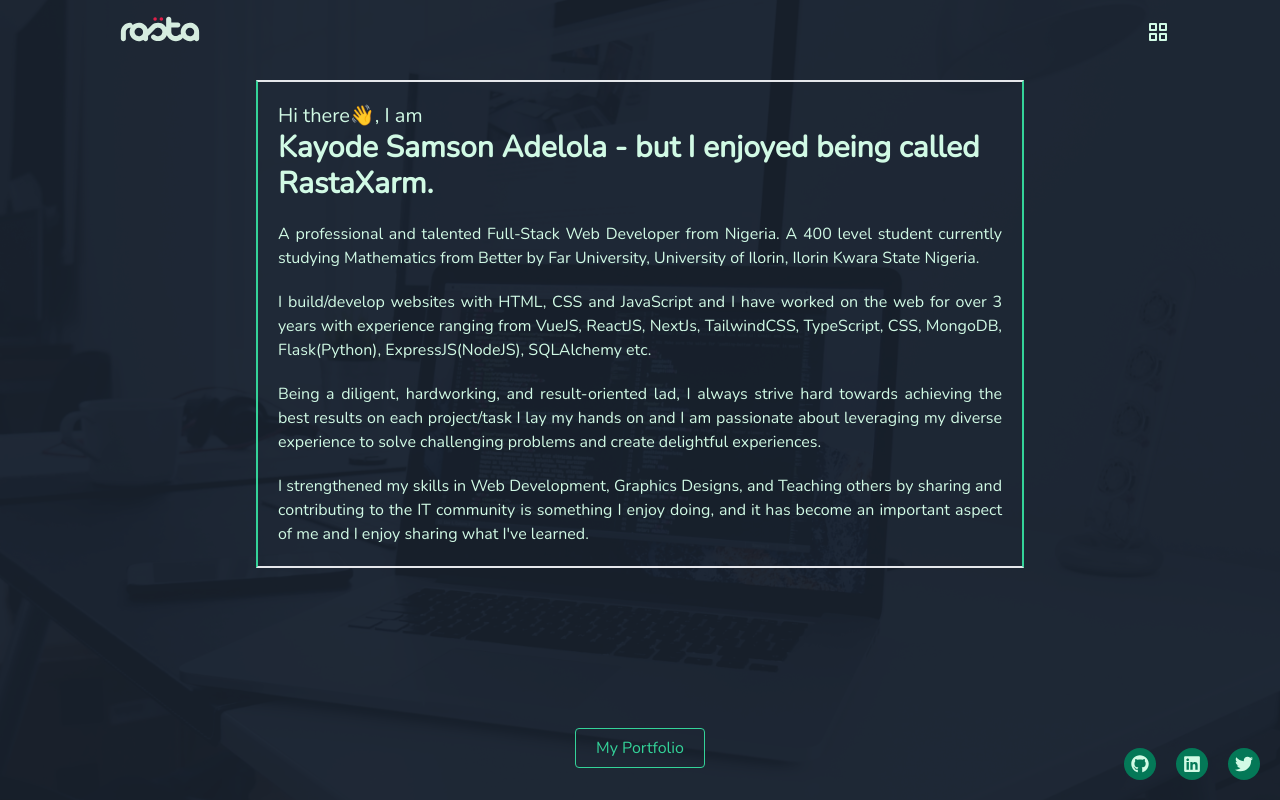
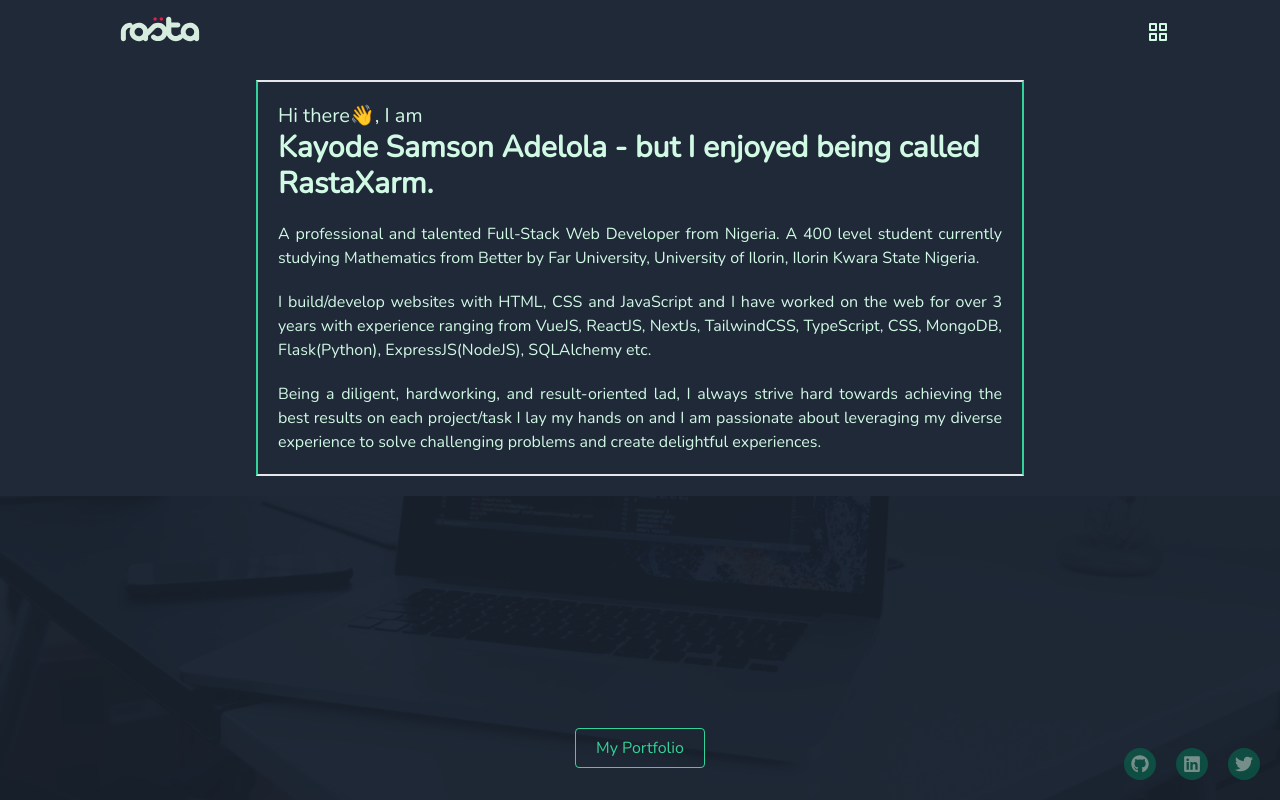
Before and after one commit to xarmzon/rasta, a Next.js app: page /about in a window 1280 px wide. Built offline with nearby package versions, Linux system fonts and the light colour scheme.

Commit message:
update about page 3

```diff
--- a/components/Contact.tsx
+++ b/components/Contact.tsx
@@ -4,7 +4,7 @@ import LinkIcon from "./LinkIcon";
 
 const Contact = () => {
   return (
-    <div className="flex flex-col md:flex-row gap-3 md:gap-5 absolute bottom-10 right-2 md:bottom-5 md:right-5 items-center">
+    <div className="opacity-50 hover:opacity-100 outline-none flex flex-col md:flex-row gap-3 md:gap-5 fixed bottom-5 right-2 md:bottom-5 md:right-5 items-center">
       <LinkIcon url="https://www.github.com/xarmzon" icon={<FaGithub />} />
       <LinkIcon
         url="https://www.linkedin.com/in/rastaxarm"
--- a/pages/about.tsx
+++ b/pages/about.tsx
@@ -31,7 +31,7 @@ const AboutMe = () => {
         initial="initial"
         animate="animate"
         variants={container}
-        className="pt-20 p-5 text-primary-100 flex justify-center items-center"
+        className="pt-20 p-5 text-primary-100 flex justify-center items-center bg-body"
       >
         <motion.div
           variants={box}
@@ -62,12 +62,12 @@ const AboutMe = () => {
               leveraging my diverse experience to solve challenging problems and
               create delightful experiences.
             </p>
-            <p className="mt-5 text-justify">
+            {/* <p className="mt-5 text-justify">
               I strengthened my skills in Web Development, Graphics Designs, and
               Teaching others by sharing and contributing to the IT community is
               something I enjoy doing, and it has become an important aspect of
               me and I enjoy sharing what I've learned.
-            </p>
+            </p> */}
           </div>
         </motion.div>
         <NexPageLinkButton url="/portfolio" text="My Portfolio" />
```
